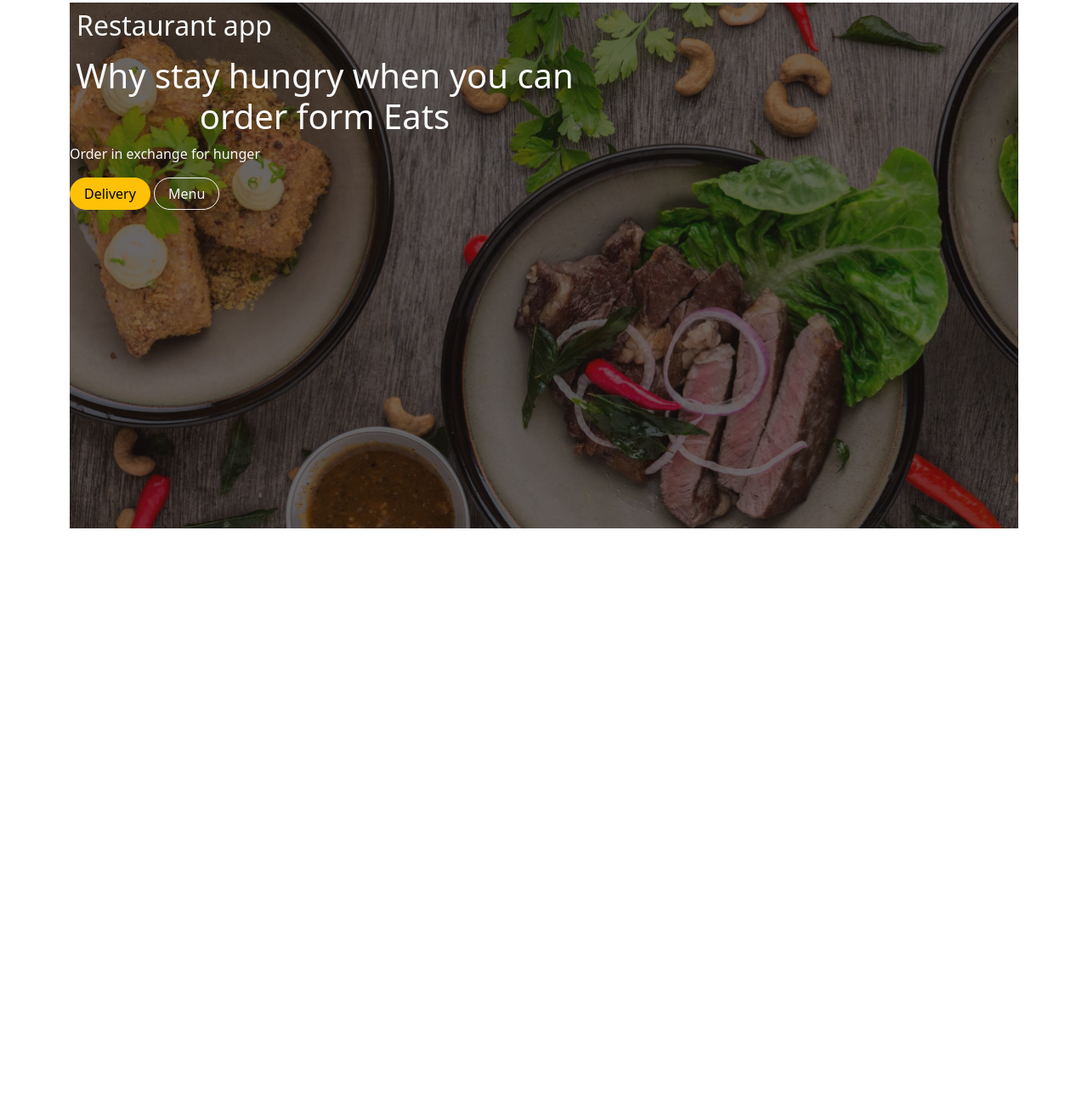
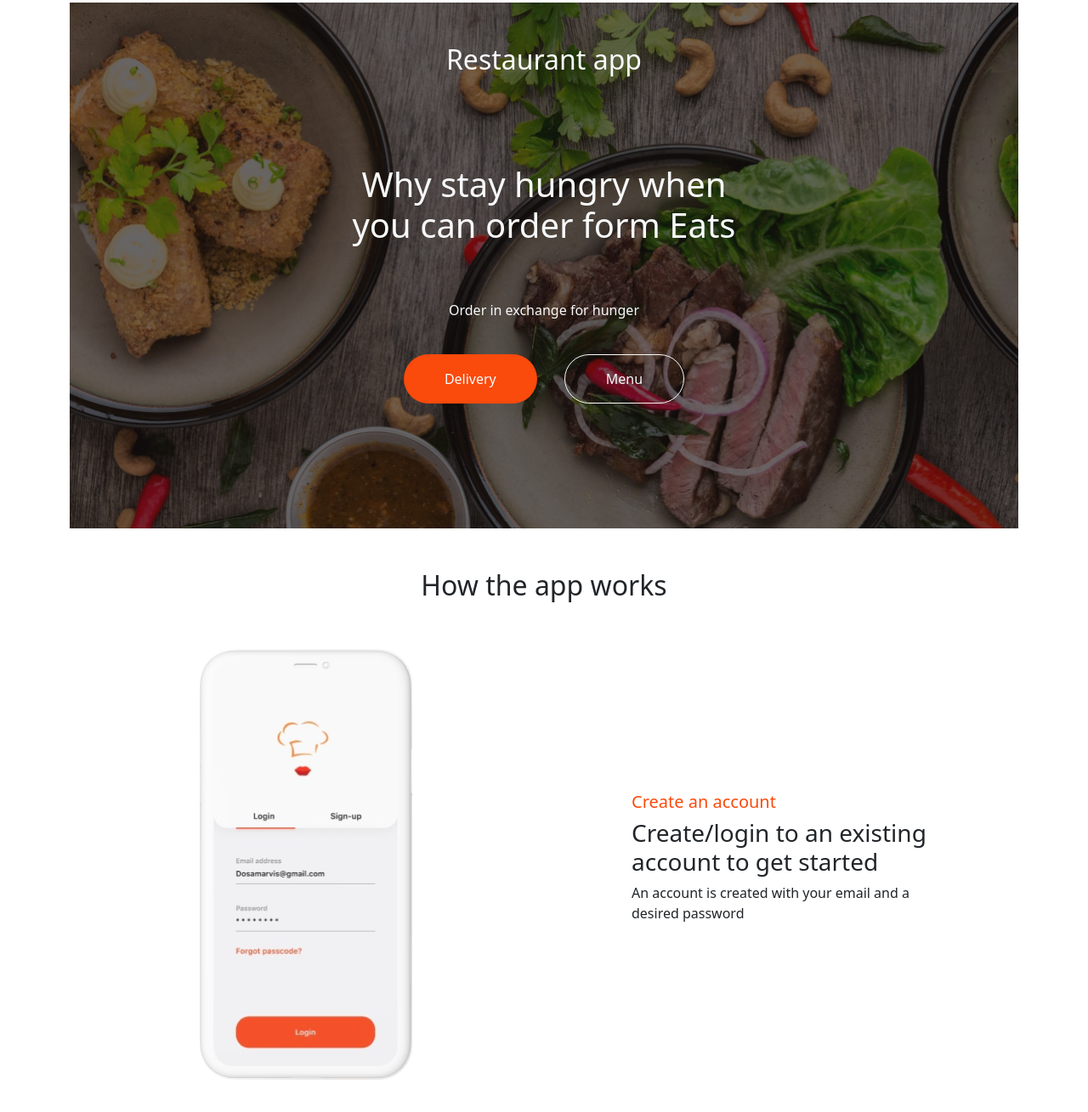
Before and after one commit to Bnadraga/BOOTSRAP, a plain HTML site: page index.html in a window 1280 px wide. Shown: the part 169-1478 px from the top of the page at 85% size. Before the commit the page ends 800 px from the top, so only its background shows below. Drawn offline with nearby package versions, Linux system fonts and the light colour scheme.

Commit message:
happy, happy, happy

```diff
--- a/index.html
+++ b/index.html
@@ -4,9 +4,12 @@
     <meta charset="UTF-8" />
     <meta name="viewport" content="width=device-width, initial-scale=1.0" />
     <title>Document</title>
-    <link rel="preconnect" href="https://fonts.googleapis.com">
-    <link rel="preconnect" href="https://fonts.gstatic.com" crossorigin>
-    <link href="https://fonts.googleapis.com/css2?family=Montserrat:ital,wght@0,100..900;1,100..900&family=Poppins:ital,wght@0,100;0,200;0,300;0,400;0,500;0,600;0,700;0,800;0,900;1,100;1,200;1,300;1,400;1,500;1,600;1,700;1,800;1,900&family=Roboto:ital,wght@0,100;0,300;0,400;0,500;0,700;0,900;1,100;1,300;1,400;1,500;1,700;1,900&display=swap" rel="stylesheet">
+    <link rel="preconnect" href="https://fonts.googleapis.com" />
+    <link rel="preconnect" href="https://fonts.gstatic.com" crossorigin />
+    <link
+      href="https://fonts.googleapis.com/css2?family=Montserrat:ital,wght@0,100..900;1,100..900&family=Poppins:ital,wght@0,100;0,200;0,300;0,400;0,500;0,600;0,700;0,800;0,900;1,100;1,200;1,300;1,400;1,500;1,600;1,700;1,800;1,900&family=Roboto:ital,wght@0,100;0,300;0,400;0,500;0,700;0,900;1,100;1,300;1,400;1,500;1,700;1,900&display=swap"
+      rel="stylesheet"
+    />
     <link rel="stylesheet" href="style.css" />
     <link
       href="https://cdn.jsdelivr.net/npm/bootstrap@5.0.2/dist/css/bootstrap.min.css"
@@ -19,10 +22,15 @@
     <header>
       <div class="container">
         <nav class="navbar bg-body-tertiary">
-          <a href="/index.html"><img src="./logo.png" alt="logo"></a>
+          <a href="/index.html"><img src="./logo.png" alt="logo" /></a>
           <ul class="nav">
             <li class="nav-item">
-              <a class="nav-link text-secondary" aria-current="page" href="./index.html">Home</a>
+              <a
+                class="nav-link text-secondary"
+                aria-current="page"
+                href="./index.html"
+                >Home</a
+              >
             </li>
             <li class="nav-item">
               <a class="nav-link text-secondary" href="#">Product</a>
@@ -41,16 +49,57 @@
       <section>
         <div class="container">
           <div class="hero">
-            <h2 class="mx-auto mx-auto p-2 text-light">Restaurant app</h2>
-            <h1 class="center-top text-light" style="width: 600px; text-align: center;">Why stay hungry when you can order form Eats</h1>
-            <p class="text-light hero-text">Order in exchange for hunger</p>
-            <button class="btn btn-warning rounded-pill px-3" type="button">Delivery</button>
-            <button type="button" class="btn btn-outline-light rounded-pill px-3">Menu</button>
+            <h2
+              class="mx-auto mx-auto p-5 text-light d-flex justify-content-center"
+            >
+              Restaurant app
+            </h2>
+            <div class="d-flex justify-content-center">
+              <h1
+                class="text-light p-5"
+                style="width: 600px; text-align: center"
+              >
+                Why stay hungry when you can order form Eats
+              </h1>
+            </div>
+            <p class="text-light d-flex justify-content-center p-2 hero-text">
+              Order in exchange for hunger
+            </p>
+            <div class="d-flex justify-content-center p-3">
+              <button
+                class="btn-warning text-light mx-3 px-5 rounded-pill"
+                type="button"
+                style="background-color: #fa4a0c; border: none;"
+              >
+                Delivery
+              </button>
+              <button
+                type="button"
+                class="btn btn-outline-light mx-3 px-5 p-3 rounded-pill"
+              >
+                Menu
+              </button>
+            </div>
+          </div>
+        </div>
+      </section>
+      <section class="phone b-5" style="padding-bottom: 100px;">
+        <h2 class="d-flex justify-content-center p-5">How the app works</h2>
+        <div class="container d-flex justify-content-around align-items-center">
+          <img class="mx-5" width="250" src="./phone.png" alt="lol" />
+          <div
+            class="d-flex flex-column justify-content-end"
+            style="width: 350px"
+          >
+            <h5 style="color: #fa4a0c">Create an account</h5>
+            <h3>Create/login to an existing account to get started</h3>
+            <p class="text-body-secondary">
+              An account is created with your email and a desired password
+            </p>
           </div>
         </div>
       </section>
     </main>
-
 
     <script
       src="https://cdn.jsdelivr.net/npm/@popperjs/core@2.9.2/dist/umd/popper.min.js"
--- a/style.css
+++ b/style.css
@@ -1,7 +1,5 @@
-:root{
-    --font-family: "Montserrat", sans-serif;
-    --second-family: "Poppins", sans-serif;
-    --third-family: "Roboto", sans-serif;
+body{
+    font-family: "Montserrat", sans-serif;
 }
 header{
     padding: 45px 0;
```
